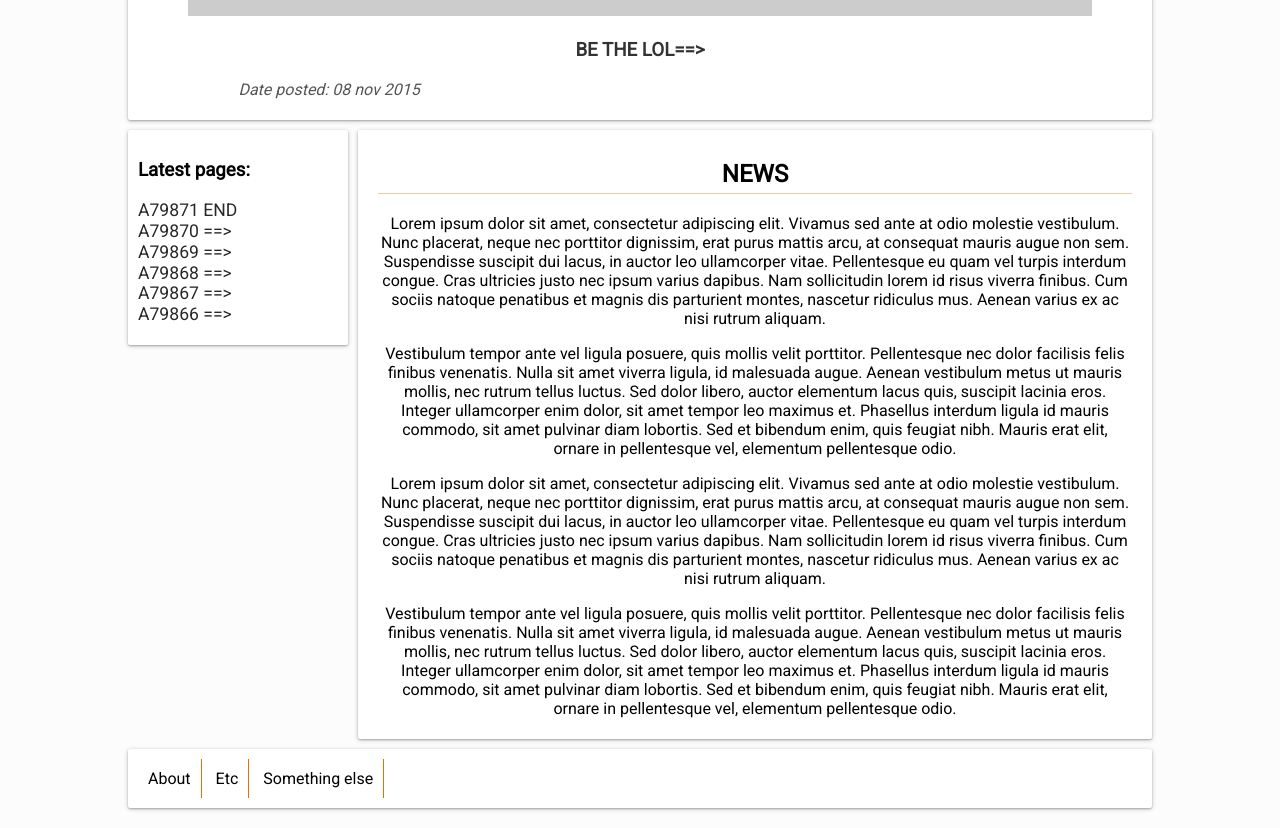
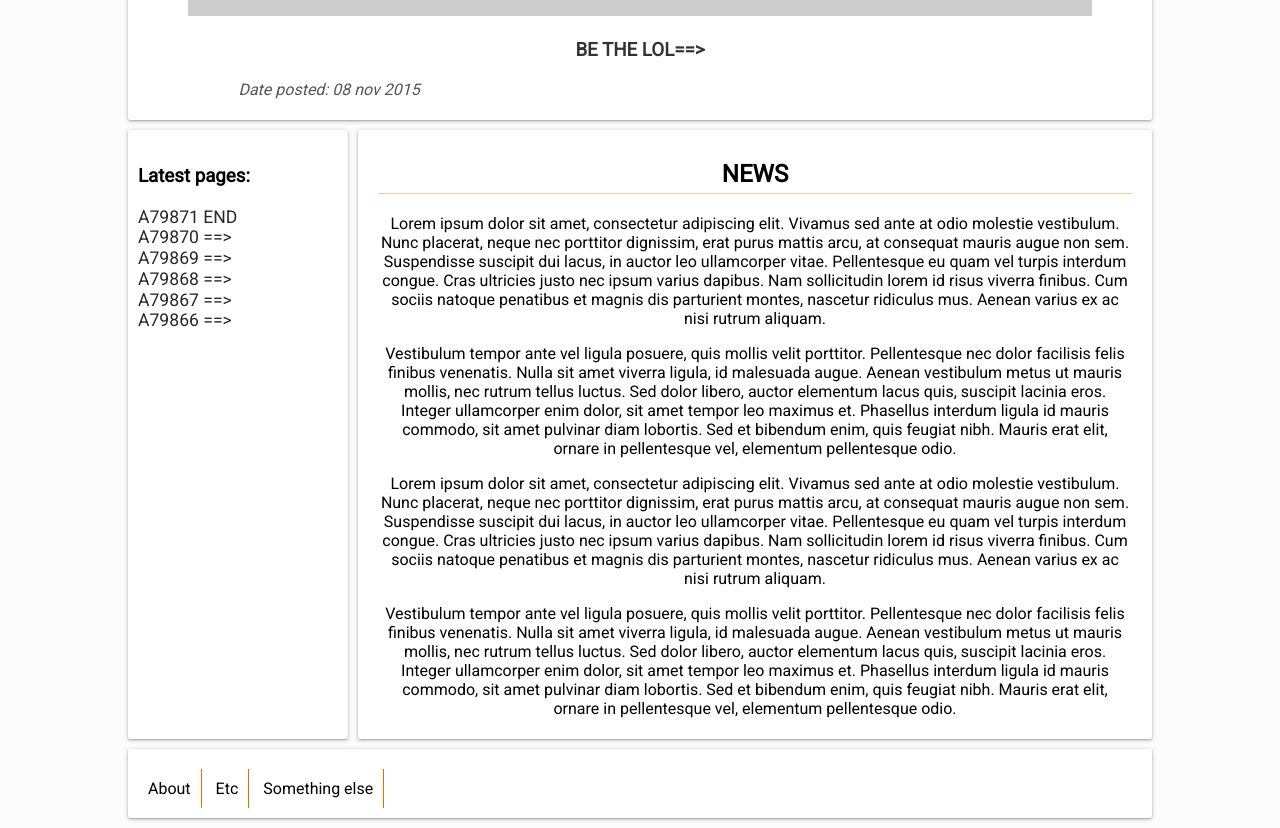
Before and after one commit to franspaco/ClassPage1, a plain HTML site: page index.html in a window 1280 px wide. Shown: the part 880-1708 px from the top of the page. Drawn offline with Linux system fonts and the light colour scheme; placeholder pictures from the web are drawn by us.

Commit message:
Changed from float to table-cell

```diff
--- a/index.html
+++ b/index.html
@@ -22,7 +22,7 @@
       <p class="timestamp"><i>Date posted: 08 nov 2015</i></p>
     </div>
     <div id="wrapper">
-      <div class="content-box" id="latest">
+      <div class="content-box cell" id="latest">
         <h3>Latest pages:</h3>
         <ul>
           <li><a class="hvr-underline-from-left" href="">A79871 END</a></li>
@@ -33,14 +33,15 @@
           <li><a class="hvr-underline-from-left" href="">A79866 ==></a></li>
         </ul>
       </div>
-      <div class="content-box" id="news">
+      <div class="cell" style="width: 10px;"></div>
+      <div class="content-box cell" id="news">
         <h2>NEWS</h2>
         <p>Lorem ipsum dolor sit amet, consectetur adipiscing elit. Vivamus sed ante at odio molestie vestibulum. Nunc placerat, neque nec porttitor dignissim, erat purus mattis arcu, at consequat mauris augue non sem. Suspendisse suscipit dui lacus, in auctor leo ullamcorper vitae. Pellentesque eu quam vel turpis interdum congue. Cras ultricies justo nec ipsum varius dapibus. Nam sollicitudin lorem id risus viverra finibus. Cum sociis natoque penatibus et magnis dis parturient montes, nascetur ridiculus mus. Aenean varius ex ac nisi rutrum aliquam.</p>
         <p>Vestibulum tempor ante vel ligula posuere, quis mollis velit porttitor. Pellentesque nec dolor facilisis felis finibus venenatis. Nulla sit amet viverra ligula, id malesuada augue. Aenean vestibulum metus ut mauris mollis, nec rutrum tellus luctus. Sed dolor libero, auctor elementum lacus quis, suscipit lacinia eros. Integer ullamcorper enim dolor, sit amet tempor leo maximus et. Phasellus interdum ligula id mauris commodo, sit amet pulvinar diam lobortis. Sed et bibendum enim, quis feugiat nibh. Mauris erat elit, ornare in pellentesque vel, elementum pellentesque odio.</p>
         <p>Lorem ipsum dolor sit amet, consectetur adipiscing elit. Vivamus sed ante at odio molestie vestibulum. Nunc placerat, neque nec porttitor dignissim, erat purus mattis arcu, at consequat mauris augue non sem. Suspendisse suscipit dui lacus, in auctor leo ullamcorper vitae. Pellentesque eu quam vel turpis interdum congue. Cras ultricies justo nec ipsum varius dapibus. Nam sollicitudin lorem id risus viverra finibus. Cum sociis natoque penatibus et magnis dis parturient montes, nascetur ridiculus mus. Aenean varius ex ac nisi rutrum aliquam.</p>
         <p>Vestibulum tempor ante vel ligula posuere, quis mollis velit porttitor. Pellentesque nec dolor facilisis felis finibus venenatis. Nulla sit amet viverra ligula, id malesuada augue. Aenean vestibulum metus ut mauris mollis, nec rutrum tellus luctus. Sed dolor libero, auctor elementum lacus quis, suscipit lacinia eros. Integer ullamcorper enim dolor, sit amet tempor leo maximus et. Phasellus interdum ligula id mauris commodo, sit amet pulvinar diam lobortis. Sed et bibendum enim, quis feugiat nibh. Mauris erat elit, ornare in pellentesque vel, elementum pellentesque odio.</p>
       </div>
-      <div style="clear: both;"></div>
+      <div style="clear: both; height: 10px;"></div>
     </div>
     <div class="content-box" id="footer">
       <ul>
--- a/styles/main.css
+++ b/styles/main.css
@@ -71,15 +71,19 @@ h3 a{
   display: inline-block;
 }
 
+.cell{
+  display: table-cell;
+}
+
 #wrapper{
-  margin-left: 270px;
+  /*margin-left: 270px;*/
 }
 
 #news{
-  float: right;
-  width: 100%;
+  /*width: 100%;*/
   padding-left: 20px;
   padding-right: 20px;
+  margin-left: 10px;
 }
 
 #news h2{
@@ -88,13 +92,9 @@ h3 a{
 }
 
 #latest{
-  float: left;
   width: 200px;
-  margin-left: -270px;
-  height: 100%;
   text-align: left;
   padding-left: 10px;
-  margin-right: 10px;
 }
 
 #latest ul{
@@ -119,6 +119,7 @@ h3 a{
 }
 
 #footer ul li{
+  margin-top: 10px;
   display: inline-block;
   list-style-type: none;
   border-right: 1px solid #EF6C00;;
```
